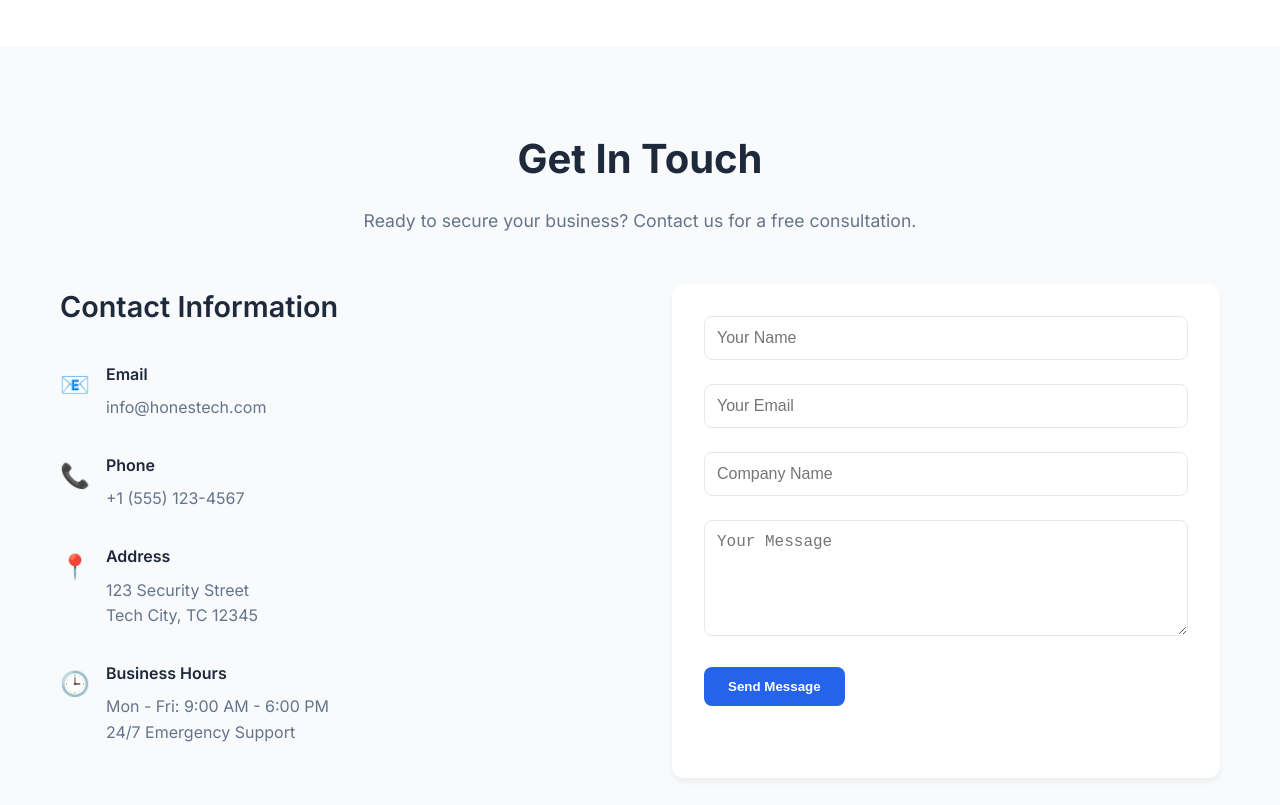
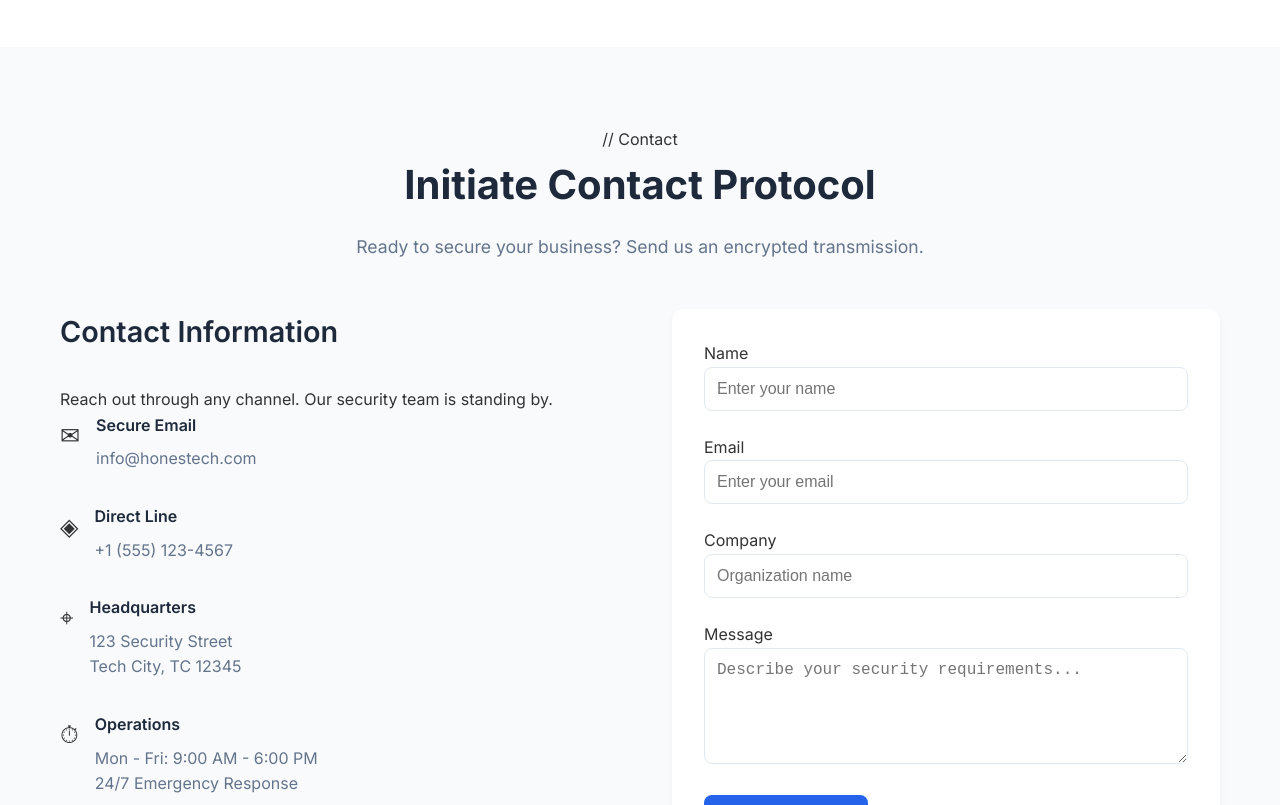
Before and after one commit to davidomondi1113-wq/HONESTECH-ENTERPRISES, a React (Create React App) app in the folder client/: page / in a window 1280 px wide. Shown: the part 2660-3465 px from the top of the page. Built offline with nearby package versions, Linux system fonts and the light colour scheme.

Commit message:
feat: update contact section layout and form styling

```diff
--- a/client/src/components/Contact.js
+++ b/client/src/components/Contact.js
@@ -17,7 +17,6 @@ const Contact = () => {
 
   const handleSubmit = (e) => {
     e.preventDefault();
-    // Handle form submission - integrate with your backend
     console.log('Form submitted:', formData);
     alert('Thank you for your message! We\'ll get back to you soon.');
     setFormData({ name: '', email: '', company: '', message: '' });
@@ -27,53 +26,56 @@ const Contact = () => {
     <section id="contact" className="contact">
       <div className="container">
         <div className="section-header">
-          <h2>Get In Touch</h2>
-          <p>Ready to secure your business? Contact us for a free consultation.</p>
+          <span className="label">// Contact</span>
+          <h2>Initiate Contact Protocol</h2>
+          <p>Ready to secure your business? Send us an encrypted transmission.</p>
         </div>
 
         <div className="contact-content">
           <div className="contact-info">
             <h3>Contact Information</h3>
+            <p>Reach out through any channel. Our security team is standing by.</p>
 
             <div className="contact-item">
-              <span className="contact-icon">📧</span>
+              <div className="contact-icon">✉</div>
               <div>
-                <h4>Email</h4>
+                <h4>Secure Email</h4>
                 <p>info@honestech.com</p>
               </div>
             </div>
 
             <div className="contact-item">
-              <span className="contact-icon">📞</span>
+              <div className="contact-icon">◈</div>
               <div>
-                <h4>Phone</h4>
+                <h4>Direct Line</h4>
                 <p>+1 (555) 123-4567</p>
               </div>
             </div>
 
             <div className="contact-item">
-              <span className="contact-icon">📍</span>
+              <div className="contact-icon">⌖</div>
               <div>
-                <h4>Address</h4>
+                <h4>Headquarters</h4>
                 <p>123 Security Street<br />Tech City, TC 12345</p>
               </div>
             </div>
 
             <div className="contact-item">
-              <span className="contact-icon">🕒</span>
+              <div className="contact-icon">⏱</div>
               <div>
-                <h4>Business Hours</h4>
-                <p>Mon - Fri: 9:00 AM - 6:00 PM<br />24/7 Emergency Support</p>
+                <h4>Operations</h4>
+                <p>Mon - Fri: 9:00 AM - 6:00 PM<br />24/7 Emergency Response</p>
               </div>
             </div>
           </div>
 
           <form className="contact-form" onSubmit={handleSubmit}>
             <div className="form-group">
+              <label>Name</label>
               <input
                 type="text"
                 name="name"
-                placeholder="Your Name"
+                placeholder="Enter your name"
                 value={formData.name}
                 onChange={handleChange}
                 required
@@ -81,10 +83,11 @@ const Contact = () => {
             </div>
 
             <div className="form-group">
+              <label>Email</label>
               <input
                 type="email"
                 name="email"
-                placeholder="Your Email"
+                placeholder="Enter your email"
                 value={formData.email}
                 onChange={handleChange}
                 required
@@ -92,19 +95,21 @@ const Contact = () => {
             </div>
 
             <div className="form-group">
+              <label>Company</label>
               <input
                 type="text"
                 name="company"
-                placeholder="Company Name"
+                placeholder="Organization name"
                 value={formData.company}
                 onChange={handleChange}
               />
             </div>
 
             <div className="form-group">
+              <label>Message</label>
               <textarea
                 name="message"
-                placeholder="Your Message"
+                placeholder="Describe your security requirements..."
                 rows="5"
                 value={formData.message}
                 onChange={handleChange}
@@ -112,7 +117,7 @@ const Contact = () => {
               ></textarea>
             </div>
 
-            <button type="submit" className="btn-primary">Send Message</button>
+            <button type="submit" className="btn-primary">Transmit Message</button>
           </form>
         </div>
       </div>
```
